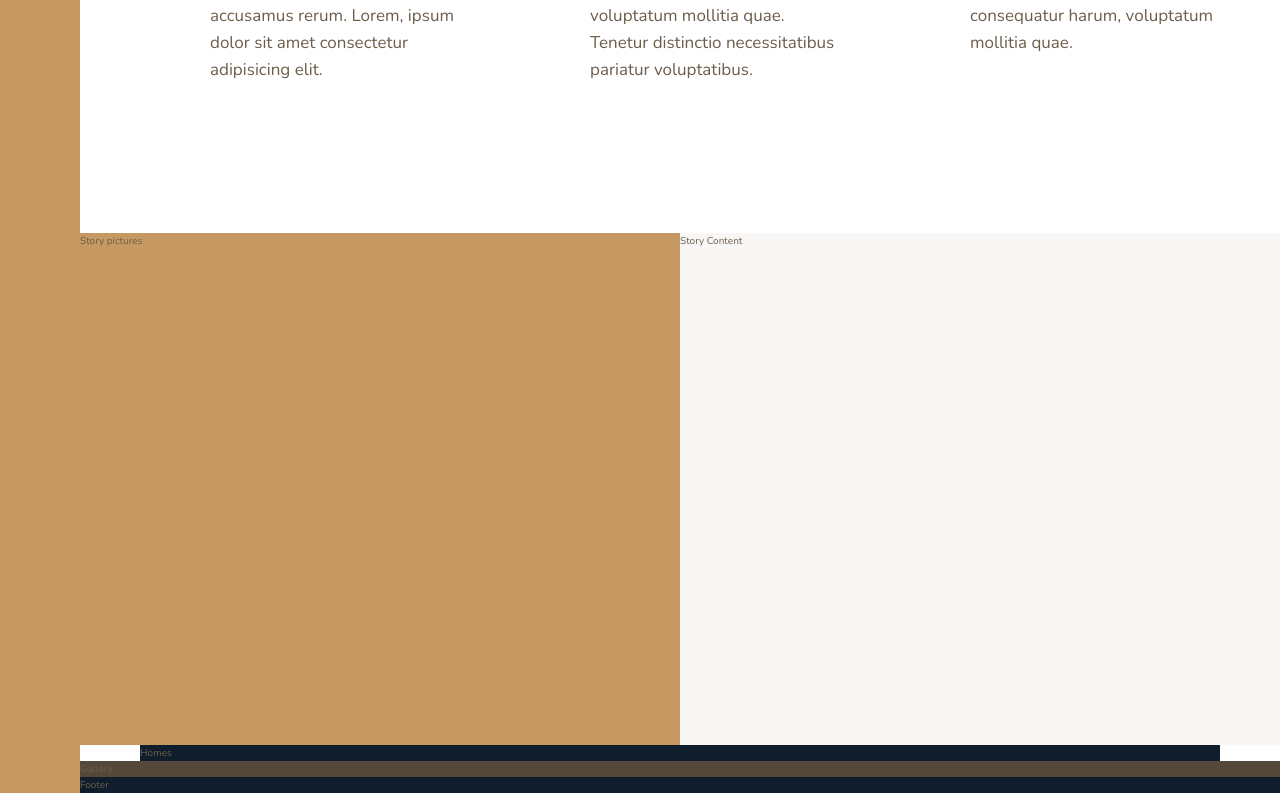
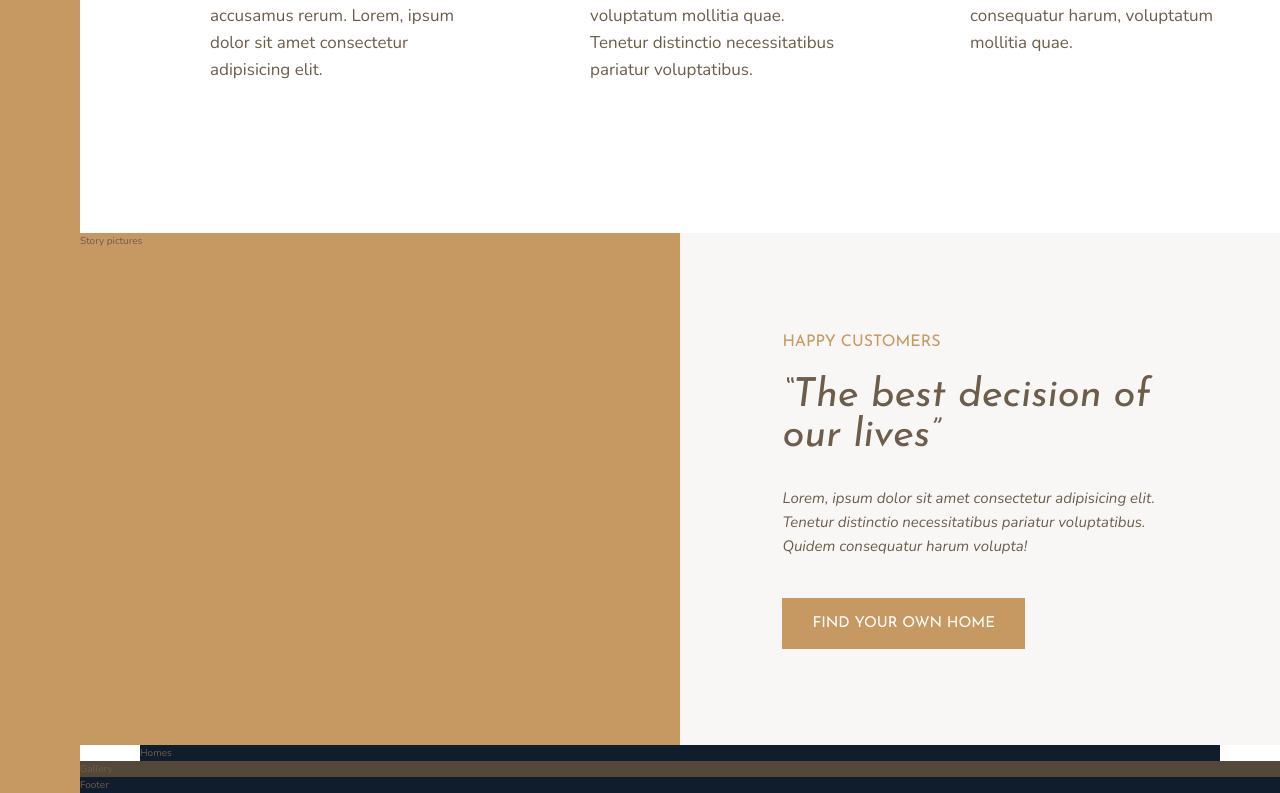
Before and after one commit to Justin-Singh125125/React-Nexter-CSS-Grid, a React (Create React App) app: page / in a window 1280 px wide. Shown: the part 1075-1868 px from the top of the page. Built offline with nearby package versions, Linux system fonts and the light colour scheme.

Commit message:
Building the Story Section - Part 1

```diff
--- a/src/assets/css/base/utilities.scss
+++ b/src/assets/css/base/utilities.scss
@@ -0,0 +1,12 @@
+.mb-sm{
+    margin-bottom: 2rem;
+}
+.mb-md{
+    margin-bottom: 3rem;
+}
+.mb-lg{
+    margin-bottom: 4rem;
+}
+.mb-hg{
+    margin-bottom: 8rem;
+}
--- /dev/null
+++ b/src/assets/css/components/button.scss
@@ -0,0 +1,16 @@
+.btn{
+    background-color: $color-primary;
+    color: #fff;
+    border: none;
+    border-radius: 0;
+    font-family: $font-display;
+    font-size: 1.5rem;
+    text-transform: uppercase;
+    padding: 1.8rem 3rem;
+    cursor: pointer;
+    transition: all .2s;
+
+    &:hover{
+        background-color: $color-primary-dark;
+    }
+}
--- a/src/assets/css/components/heading.scss
+++ b/src/assets/css/components/heading.scss
@@ -4,6 +4,28 @@
 }
 
 .heading{
+
+    &-2{
+        @extend %heading;
+        font-size: 4rem;
+        font-style: italic;
+
+        line-height: 1;
+        &--light{
+            color: $color-grey-light-1;
+        }
+        &--dark{
+            color: $color-grey-dark-1;
+        }
+
+    }
+
+    &-3{
+        @extend %heading;
+        font-size: 1.6rem;
+        color: $color-primary;
+        text-transform: uppercase;
+    }
 
     &-4{
       @extend %heading;
--- a/src/assets/css/components/story.scss
+++ b/src/assets/css/components/story.scss
@@ -11,5 +11,28 @@
         background-color: $color-grey-light-1;
 
         grid-column: col-start 5 / full-end;
+
+        padding: 6rem 8vw;
+
+        //alternate way
+
+        // display: flex;
+        // flex-direction: column;
+        // justify-content: center;
+        // align-items: flex-start;
+
+
+        display: grid;
+        align-content: center;
+        justify-items: start;
+
+
+
+
+    }
+
+    &__text{
+        font-size: 1.5rem;
+        font-style: italic;
     }
 }
--- a/src/assets/css/main.scss
+++ b/src/assets/css/main.scss
@@ -30,3 +30,4 @@
 @import "./components/story.scss";
 @import "./components/feature.scss";
 @import "./components/heading.scss";
+@import "./components/button.scss";
--- a/src/components/Heading/index.js
+++ b/src/components/Heading/index.js
@@ -2,7 +2,7 @@ import React from "react";
 
 const Heading = props => {
     let type = "";
-    let color = "";
+
 
     //types
     if (props.type === "1") {
@@ -27,11 +27,32 @@ const Heading = props => {
         type += ` ${type}--dark`
     }
 
+    if (props.marginBottom === "sm") {
+        type += ` mb-sm`
+    }
+    if (props.marginBottom === "md") {
+        type += ` mb-md`
+    }
+    if (props.marginBottom === "lg") {
+        type += ` mb-lg`
+    }
+    if (props.marginBottom === "hg") {
+        type += ` mb-hg`
+    }
+
 
 
 
     return (
-        <h4 className={type}>{props.text}</h4>
+        props.type === "1" ? <h1 className={type}>{props.text}</h1> : "" ||
+
+            props.type === "2" ? <h2 className={type}>{props.text}</h2> : "" ||
+
+                props.type === "3" ? <h3 className={type}>{props.text}</h3> : "" ||
+
+                    props.type === "4" ? <h4 className={type}>{props.text}</h4> : ""
+
+
     )
 }
 
--- a/src/components/Story-Content/index.js
+++ b/src/components/Story-Content/index.js
@@ -1,8 +1,16 @@
 import React from "react";
+
+//components
+import Heading from "../Heading";
 
 const StoryContent = props => {
     return (
-        <div className="story__content">{props.children}</div>
+        <div className="story__content">
+            <Heading type="3" text="Happy Customers" marginBottom="sm" />
+            <Heading type="2" text="&ldquo;The best decision of our lives&rdquo;" marginBottom="md" />
+            <p className="story__text mb-lg">{props.storyText}</p>
+            <button className="btn">Find your own home</button>
+        </div>
     )
 }
 
--- a/src/pages/Home/index.js
+++ b/src/pages/Home/index.js
@@ -33,51 +33,47 @@ class Home extends React.Component {
                         featureText="Lorem, ipsum dolor sit amet consectetur adipisicing elit. Tenetur distinctio necessitatibus pariatur voluptatibus."
                         svgSelection="icon-global"
                         headingText="World's best luxury homes"
-                        featureText="Lorem, ipsum dolor sit amet consectetur adipisicing elit. Tenetur distinctio necessitatibus pariatur voluptatibus."
+                    // eslint-disable-next-line react/jsx-no-duplicate-props
                     />
 
                     <Feature
                         featureText="Voluptatum mollitia quae. Vero ipsum sapiente molestias accusamus rerum sed a eligendi aut quia."
                         svgSelection="icon-trophy"
                         headingText="Only the best properties"
-                        featureText="Voluptatum mollitia quae. Vero ipsum sapiente molestias accusamus rerum sed a eligendi aut quia."
+                    // eslint-disable-next-line react/jsx-no-duplicate-props
                     />
 
                     <Feature
                         featureText="Tenetur distinctio necessitatibus pariatur voluptatibus quidem consequatur harum."
                         svgSelection="icon-map-pin"
                         headingText="All homes in top locations"
-                        featureText="Tenetur distinctio necessitatibus pariatur voluptatibus quidem consequatur harum."
                     />
 
                     <Feature
                         featureText="Vero ipsum sapiente molestias accusamus rerum. Lorem, ipsum dolor sit amet consectetur adipisicing elit."
                         svgSelection="icon-key"
                         headingText="New home in one week"
-                        featureText="Vero ipsum sapiente molestias accusamus rerum. Lorem, ipsum dolor sit amet consectetur adipisicing elit."
                     />
 
                     <Feature
                         featureText="Quidem consequatur harum, voluptatum mollitia quae. Tenetur distinctio necessitatibus pariatur voluptatibus."
                         svgSelection="icon-presentation"
                         headingText="Top 1% realtors"
-                        featureText="Quidem consequatur harum, voluptatum mollitia quae. Tenetur distinctio necessitatibus pariatur voluptatibus."
                     />
 
                     <Feature
                         featureText="Pariatur voluptatibus quidem consequatur harum, voluptatum mollitia quae."
                         svgSelection="icon-lock"
                         headingText="Secure payments on Nexter"
-                        featureText="Pariatur voluptatibus quidem consequatur harum, voluptatum mollitia quae."
                     />
 
                 </Features>
                 <StoryPictures>
                     Story pictures
                 </StoryPictures>
-                <StoryContent>
-                    Story Content
-                </StoryContent>
+                <StoryContent
+                    storyText="Lorem, ipsum dolor sit amet consectetur adipisicing elit. Tenetur distinctio necessitatibus pariatur voluptatibus. Quidem consequatur harum volupta!"
+                />
                 <Homes>
                     Homes
                 </Homes>
```
Also changed, not shown: 1 other file (tests, documents, lock files or other folders).
